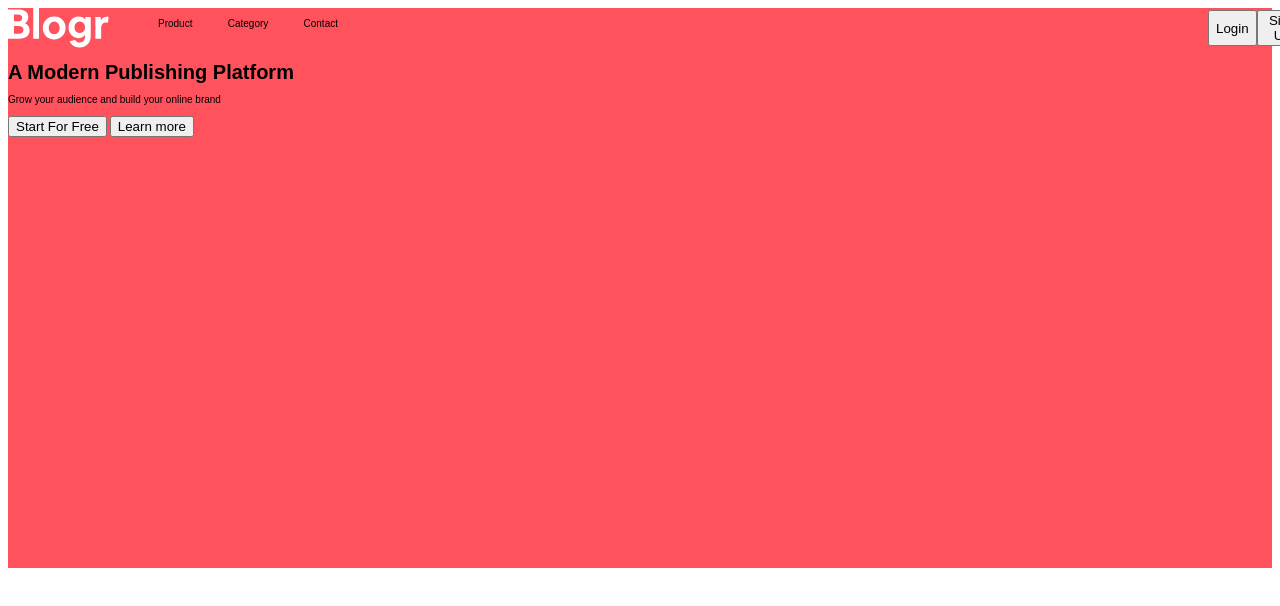
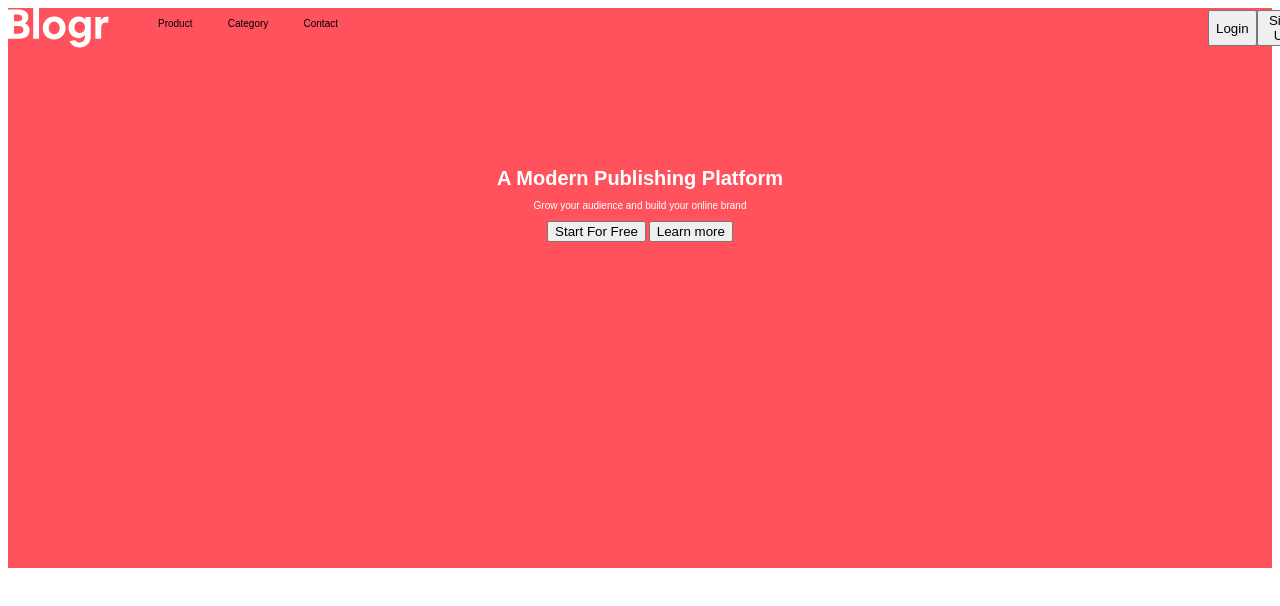
Before and after one commit to Vahe-Sevachyan/blogr-landing-page, a Vue app: page / in a window 1280 px wide. Shown: the top 606 px of the page. Built offline with nearby package versions, Linux system fonts and the light colour scheme.

Commit message:
updated hero section  position

```diff
--- a/src/components/HeroSection.vue
+++ b/src/components/HeroSection.vue
@@ -10,4 +10,17 @@
     <div><button>Start For Free</button> <button>Learn more</button></div>
   </div>
 </template>
-<style></style>
+<style scoped>
+.hero-container {
+  display: flex;
+  justify-content: center;
+  align-items: center;
+  flex-direction: column;
+  height: 30rem;
+}
+
+h1,
+p {
+  color: white;
+}
+</style>
```
